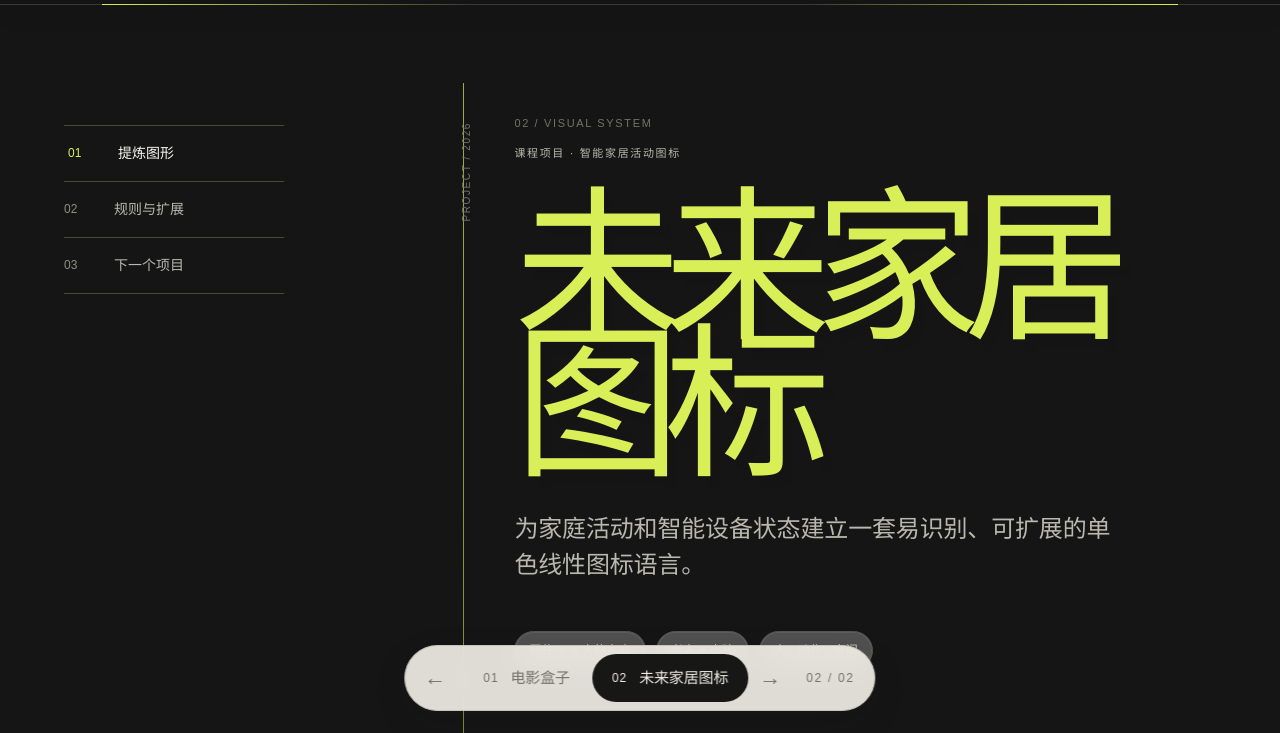
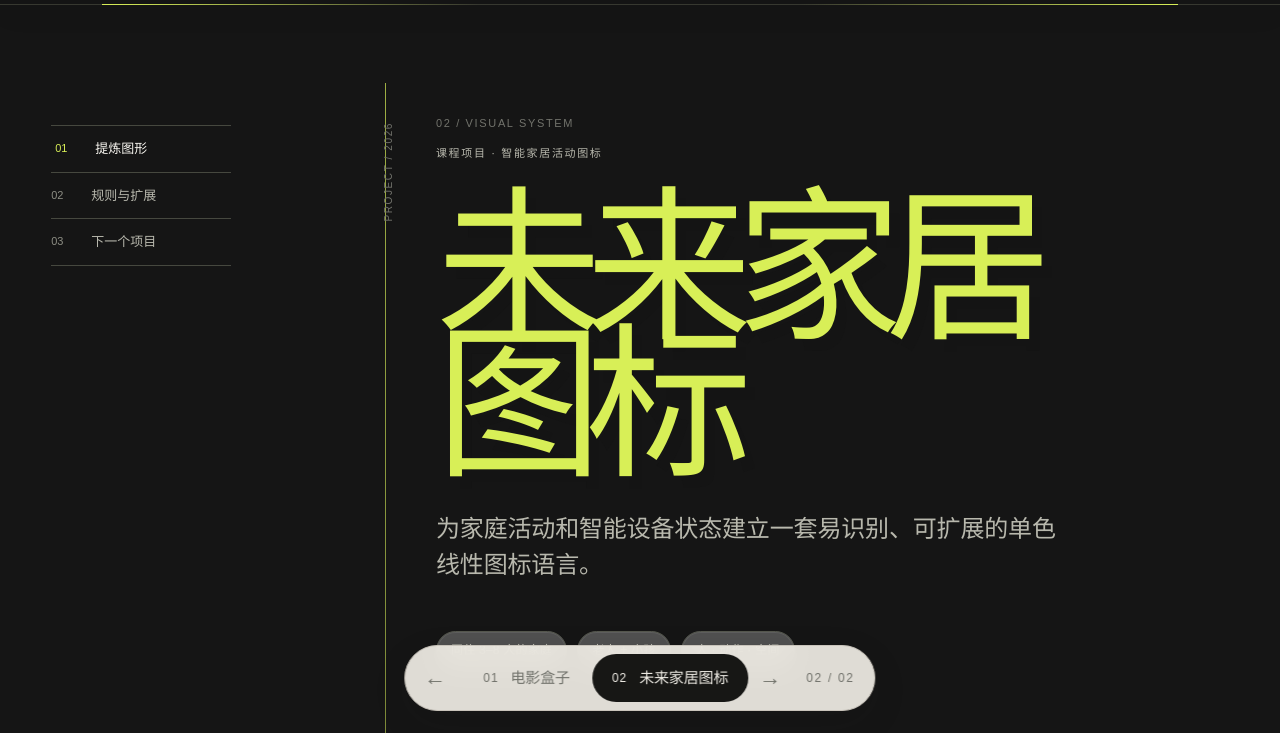
Before and after one commit to miningly/deng-kangjie-portfolio, a plain HTML site: page icons.html in a window 1280 px wide. Shown: the part 67-800 px from the top of the page. Drawn offline with Linux system fonts and the light colour scheme.

Commit message:
Reduce desktop case directory footprint

```diff
--- a/styles.css
+++ b/styles.css
@@ -161,3 +161,11 @@ body{background-image:radial-gradient(circle at 20% 20%,rgba(23,23,21,.055) 0 1p
 .icons-page .case-rail a.is-active span{color:var(--lime)}
 .icons-page .case-study:before{background:linear-gradient(var(--lime),transparent 75%)}
 @media(max-width:900px){.icons-page .case-rail a.is-active{background:#2c2e28;border-color:#6a6e5d;color:#f8f6f0}}
+
+/* Compact desktop case directory */
+@media(min-width:901px){
+  .case-page main{grid-template-columns:minmax(140px,180px) minmax(0,1fr);gap:clamp(24px,4vw,56px);padding-left:clamp(22px,4vw,56px);padding-right:clamp(22px,4vw,56px)}
+  .case-rail{font-size:13px}
+  .case-rail a{grid-template-columns:32px 1fr;gap:8px;padding:14px 0}
+  .case-rail a span{font-size:11px}
+}
```
